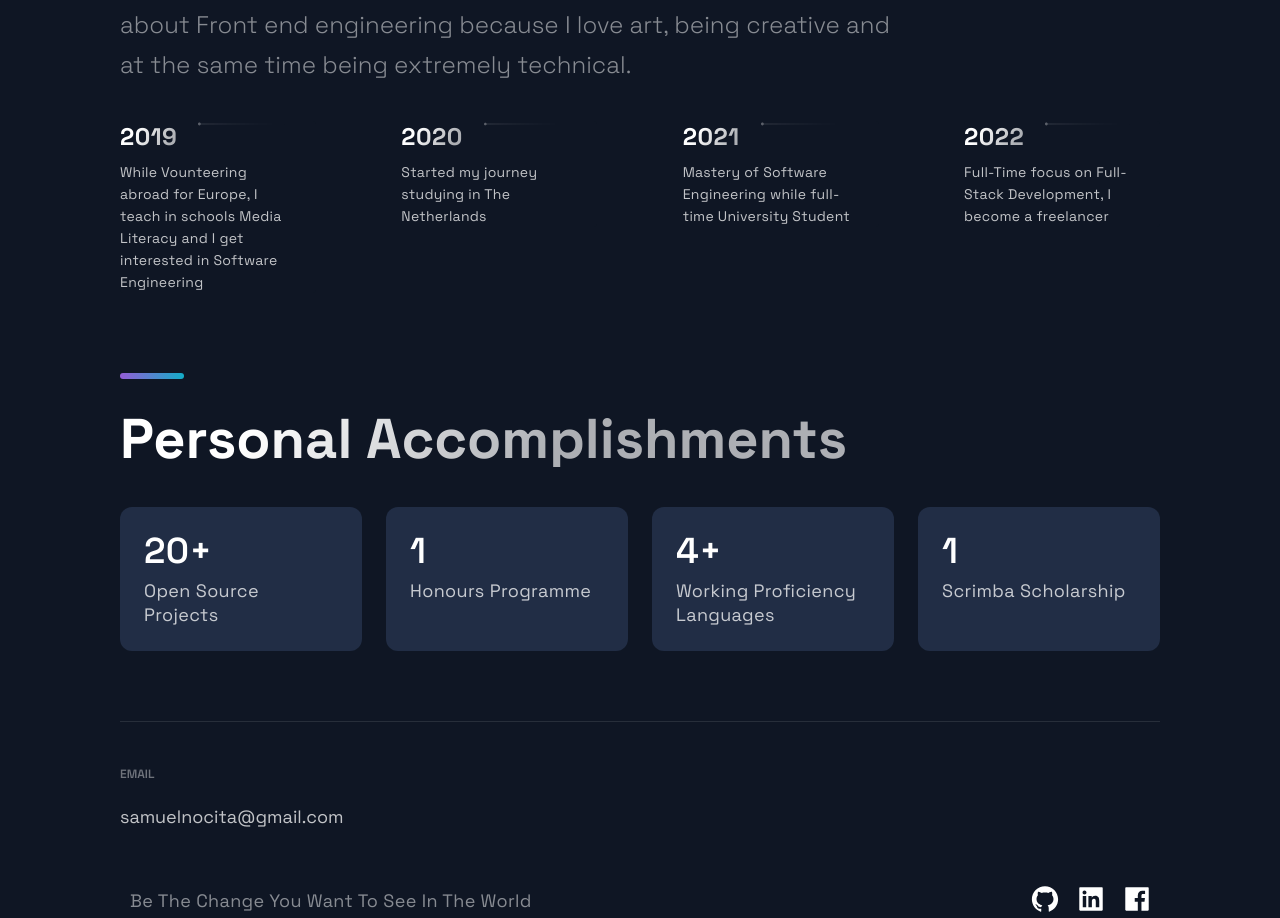
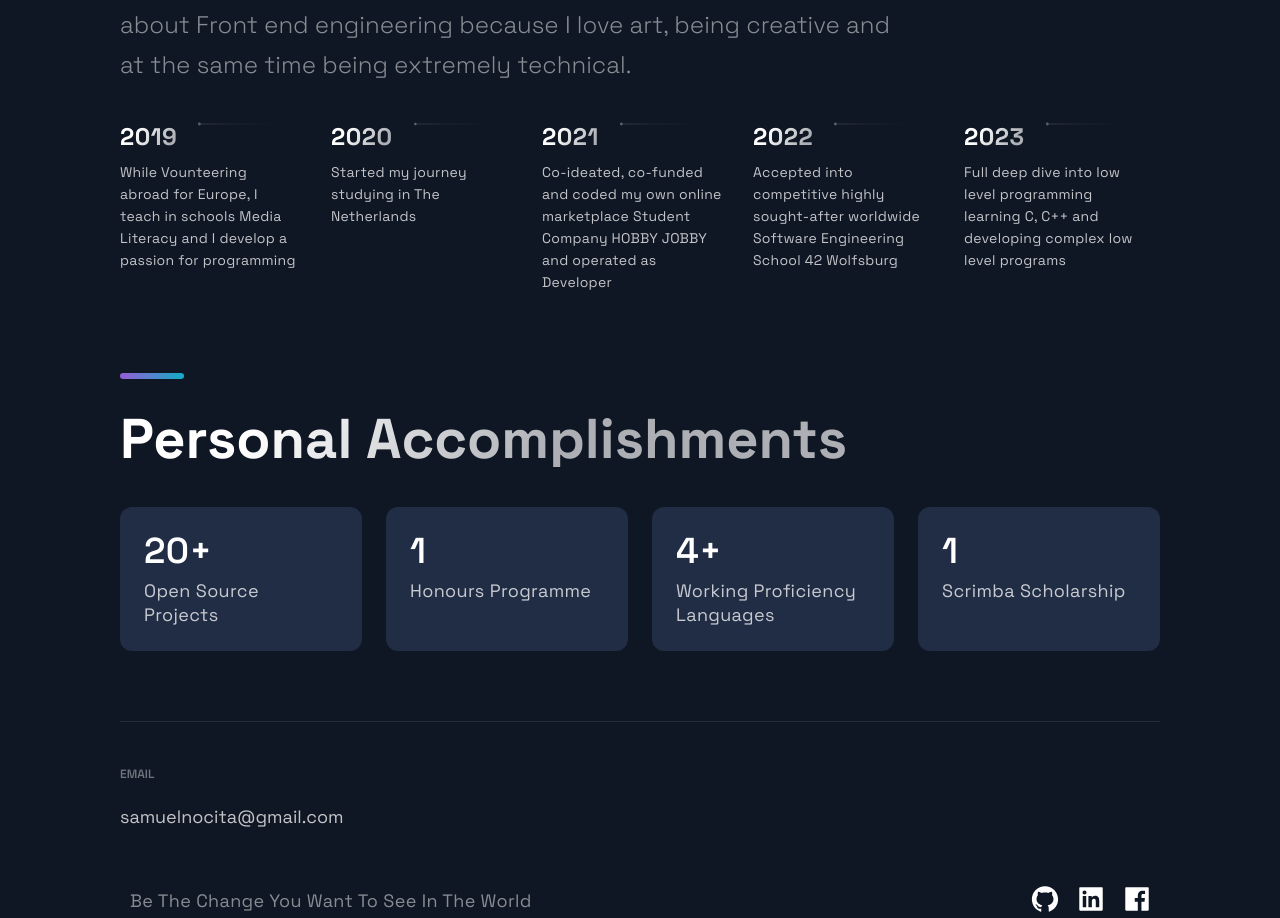
Before and after one commit to noci0001/My_Portfolio_Website, a Next.js app: page / in a window 1280 px wide. Shown: the part 2826-3744 px from the top of the page. Built offline with nearby package versions, Linux system fonts and the light colour scheme.

Commit message:
updated all packages

```diff
--- a/src/constants/constants.js
+++ b/src/constants/constants.js
@@ -20,8 +20,9 @@ export const projects = [
 ];
 
 export const TimeLineData = [
-  { year: 2019, text: 'While Vounteering abroad for Europe, I teach in schools Media Literacy and I get interested in Software Engineering ', },
+  { year: 2019, text: 'While Vounteering abroad for Europe, I teach in schools Media Literacy and I develop a passion for programming', },
   { year: 2020, text: 'Started my journey studying in The Netherlands', },
-  { year: 2021, text: 'Mastery of Software Engineering while full-time University Student', },
-  { year: 2022, text: 'Full-Time focus on Full-Stack Development, I become a freelancer', },
+  { year: 2021, text: 'Co-ideated, co-funded and coded my own online marketplace Student Company HOBBY JOBBY and operated as Developer', },
+  { year: 2022, text: 'Accepted into competitive highly sought-after worldwide Software Engineering School 42 Wolfsburg', },
+  { year: 2023, text: 'Full deep dive into low level programming learning C, C++ and developing complex low level programs'}
 ];
```
Also changed, not shown: 1 other file (tests, documents, lock files or other folders).
